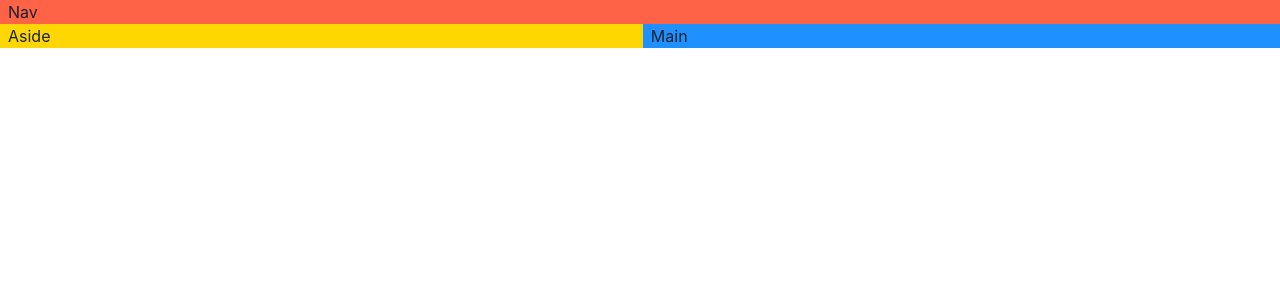
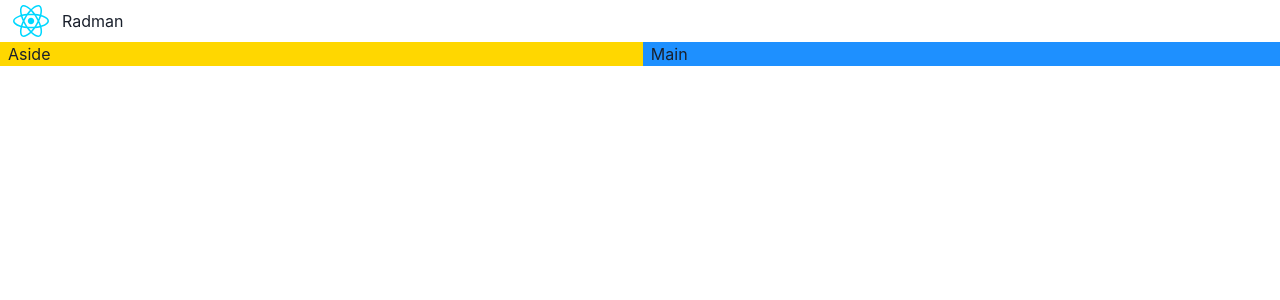
Before and after one commit to meisammofidi/game-hub, a React (Vite) app: page / in a window 1280 px wide. Shown: the top 300 px of the page. Built offline with nearby package versions, Linux system fonts and the light colour scheme.

Commit message:
Build a Navbar

```diff
--- a/src/App.tsx
+++ b/src/App.tsx
@@ -1,4 +1,5 @@
 import { Grid, GridItem, Show } from '@chakra-ui/react';
+import NavBar from './components/navbar/NavBar';
 
 function App() {
   return (
@@ -8,8 +9,8 @@ function App() {
         lg: `"nav nav" "aside main"`,
       }}
     >
-      <GridItem pl={2} bg="tomato" area="nav">
-        Nav
+      <GridItem pl={2} area="nav">
+        <NavBar />
       </GridItem>
       <Show above='lg'>
         <GridItem pl={2} bg="gold" area="aside">
--- /dev/null
+++ b/src/components/navbar/NavBar.tsx
@@ -0,0 +1,13 @@
+import { HStack, Image, Text } from '@chakra-ui/react'
+import logo from '../../assets/react.svg';
+
+const NavBar = () => {
+  return (
+    <HStack>
+        <Image p={'5px'} src={logo}/>
+        <Text>Radman</Text>
+    </HStack>
+  )
+}
+
+export default NavBar
```
